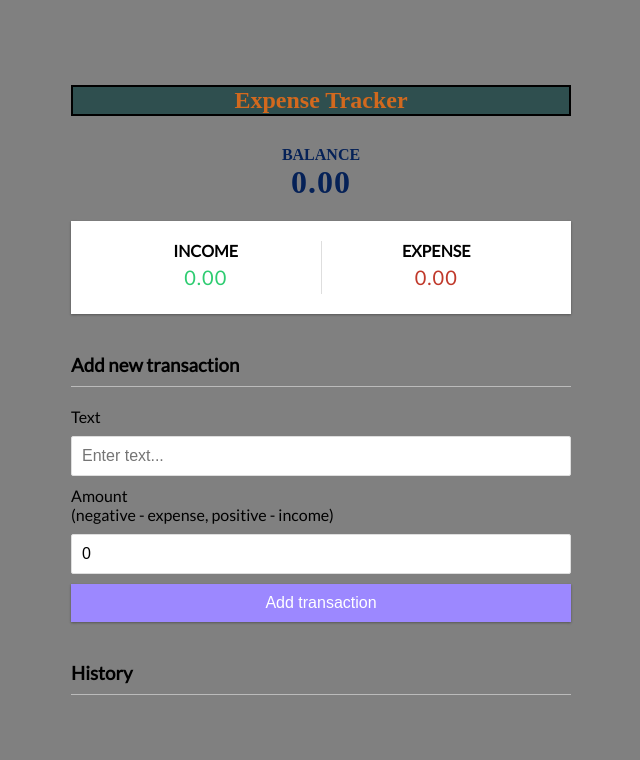
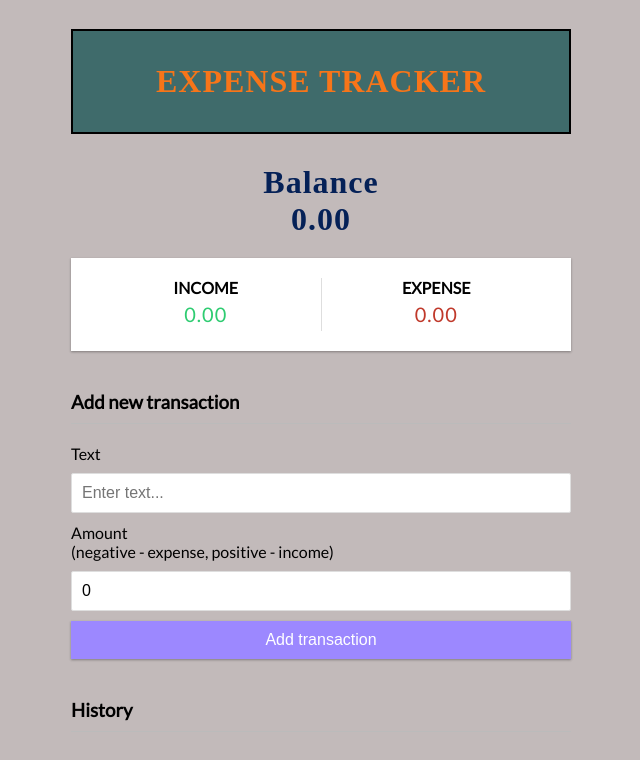
Before and after one commit to usmansaleem189/Expense_Tracker_App, a React (Create React App) app: page / in a window 1280 px wide. Shown: the top 760 px of the page, without its empty margins (319-959 px from the left). Built offline with nearby package versions, Linux system fonts and the light colour scheme.

Commit message:
Modified styling

```diff
--- a/src/App1.css
+++ b/src/App1.css
@@ -9,7 +9,7 @@
 }
 
 body {
-  background-color: grey;
+  background-color: rgb(194, 186, 186);
   display: flex;
   flex-direction: column;
   align-items: center;
@@ -20,11 +20,12 @@
 }
 
 #Headerstyle{
-    color: chocolate;
+    color: rgb(247, 117, 25);
     font-family: serif;
     border: solid 2px black;
     text-align: center;
-    background-color: darkslategrey;
+    background-color: rgb(63, 107, 107);
+    padding: 2rem;
 }
 
 #Balancestyle{
--- a/src/components/Balance.js
+++ b/src/components/Balance.js
@@ -9,7 +9,7 @@
 
     return (
         <div id='Balancestyle'>
-            <h4>Balance</h4>
+            <h1>Balance</h1>
             <h1>{total}</h1>
         </div >
     )
--- a/src/components/Header.js
+++ b/src/components/Header.js
@@ -3,8 +3,8 @@
 
 export const Header = () => {
     return (
-        <h2 id = "Headerstyle">
-            Expense Tracker
-        </h2>
+        <h1 id = "Headerstyle">
+            EXPENSE TRACKER
+        </h1>
     )
 }
```
